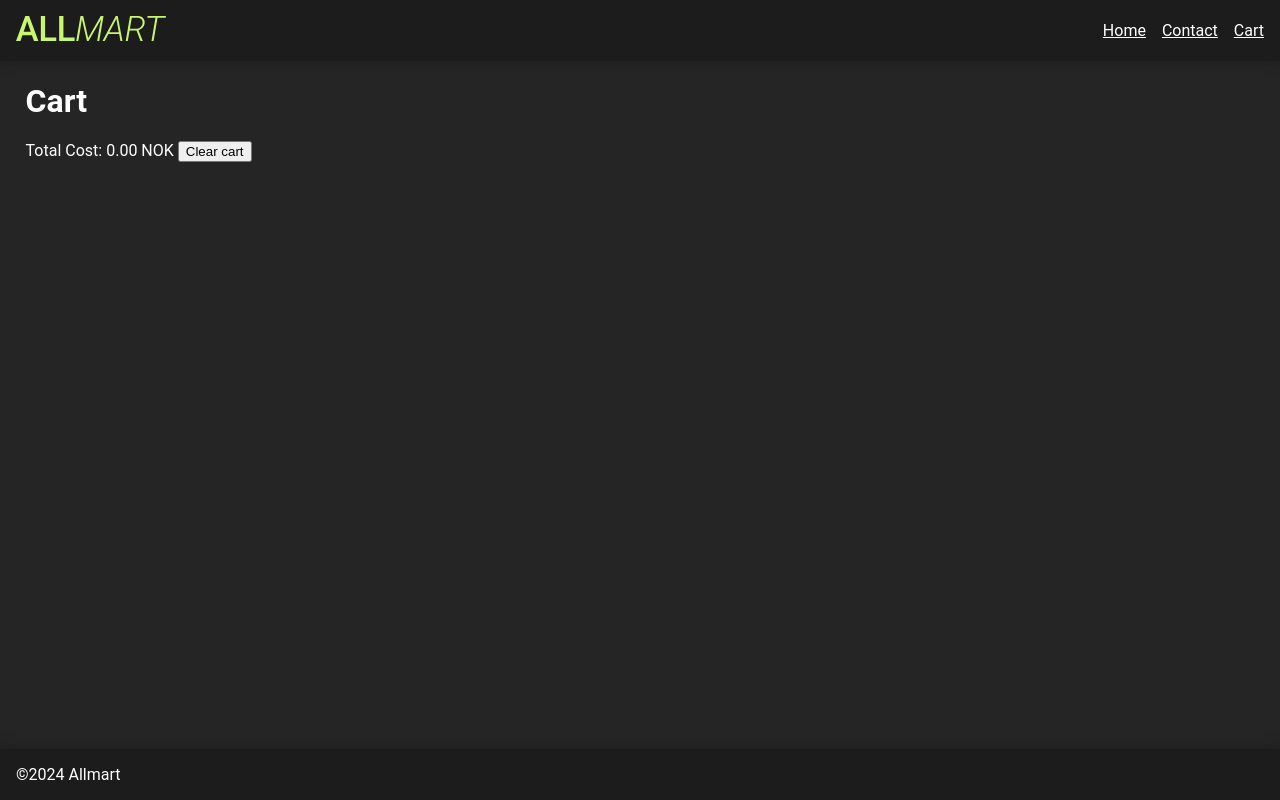
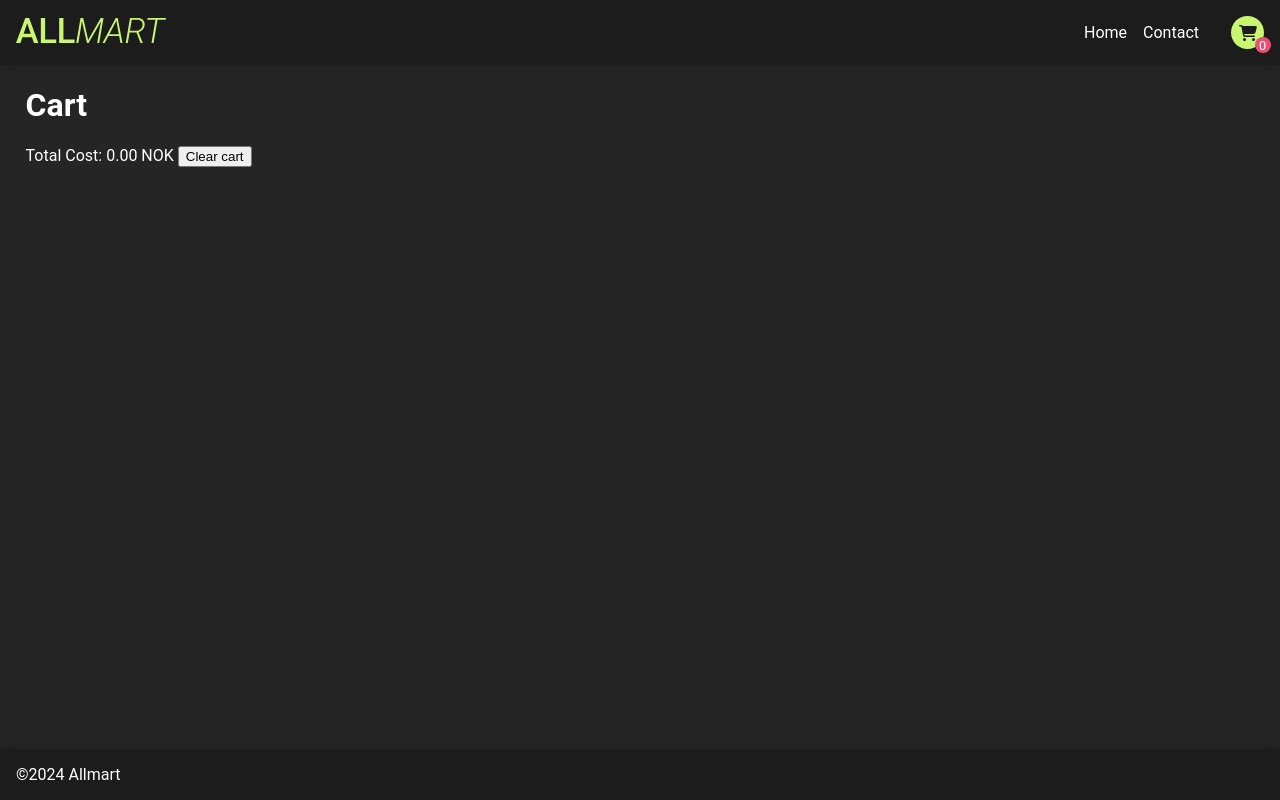
Before and after one commit to devholdt/ALLMART, a React (Create React App) app: page /cart in a window 1280 px wide. Built offline with nearby package versions, Linux system fonts and the light colour scheme.

Commit message:
replaces cart link with a shopping cart icon that also displays number of items in cart

```diff
--- a/src/components/Nav/index.jsx
+++ b/src/components/Nav/index.jsx
@@ -1,8 +1,14 @@
 import React from "react";
+import { FontAwesomeIcon } from "@fortawesome/react-fontawesome";
+import { faShoppingCart } from "@fortawesome/free-solid-svg-icons";
+import { useSelector } from "react-redux";
+import { selectCartItemCount } from "../Cart/cartSlice";
 import { Link } from "react-router-dom";
 import * as S from "./styles";
 
 function Nav() {
+	const cartCount = useSelector(selectCartItemCount);
+
 	return (
 		<nav>
 			<S.List>
@@ -13,7 +19,15 @@ function Nav() {
 					<Link to="/contact">Contact</Link>
 				</S.Item>
 				<S.Item>
-					<Link to="/cart">Cart</Link>
+					<Link to="/cart">
+						<S.CartIcon>
+							<FontAwesomeIcon
+								icon={faShoppingCart}
+								style={{ color: "#1c1c1c" }}
+							/>
+							<S.CartCounter>{cartCount}</S.CartCounter>
+						</S.CartIcon>
+					</Link>
 				</S.Item>
 			</S.List>
 		</nav>
--- a/src/components/Nav/styles.js
+++ b/src/components/Nav/styles.js
@@ -10,7 +10,36 @@ export const List = styled.ul`
 `;
 
 export const Item = styled.li`
+	margin: auto;
+
 	a {
+		text-decoration: none;
 		color: #fff;
 	}
 `;
+
+export const CartIcon = styled.div`
+	display: flex;
+	justify-content: center;
+	align-items: center;
+	border-radius: 50%;
+	background-color: #c9f66f;
+	width: 33px;
+	height: 33px;
+	margin-left: 1em;
+`;
+
+export const CartCounter = styled.span`
+	display: flex;
+	justify-content: center;
+	align-items: center;
+	font-size: 0.8em;
+	margin-left: 30px;
+	margin-top: 25px;
+	position: absolute;
+	background-color: #e94e77;
+	color: white;
+	width: 16px;
+	height: 16px;
+	border-radius: 50%;
+`;
```
